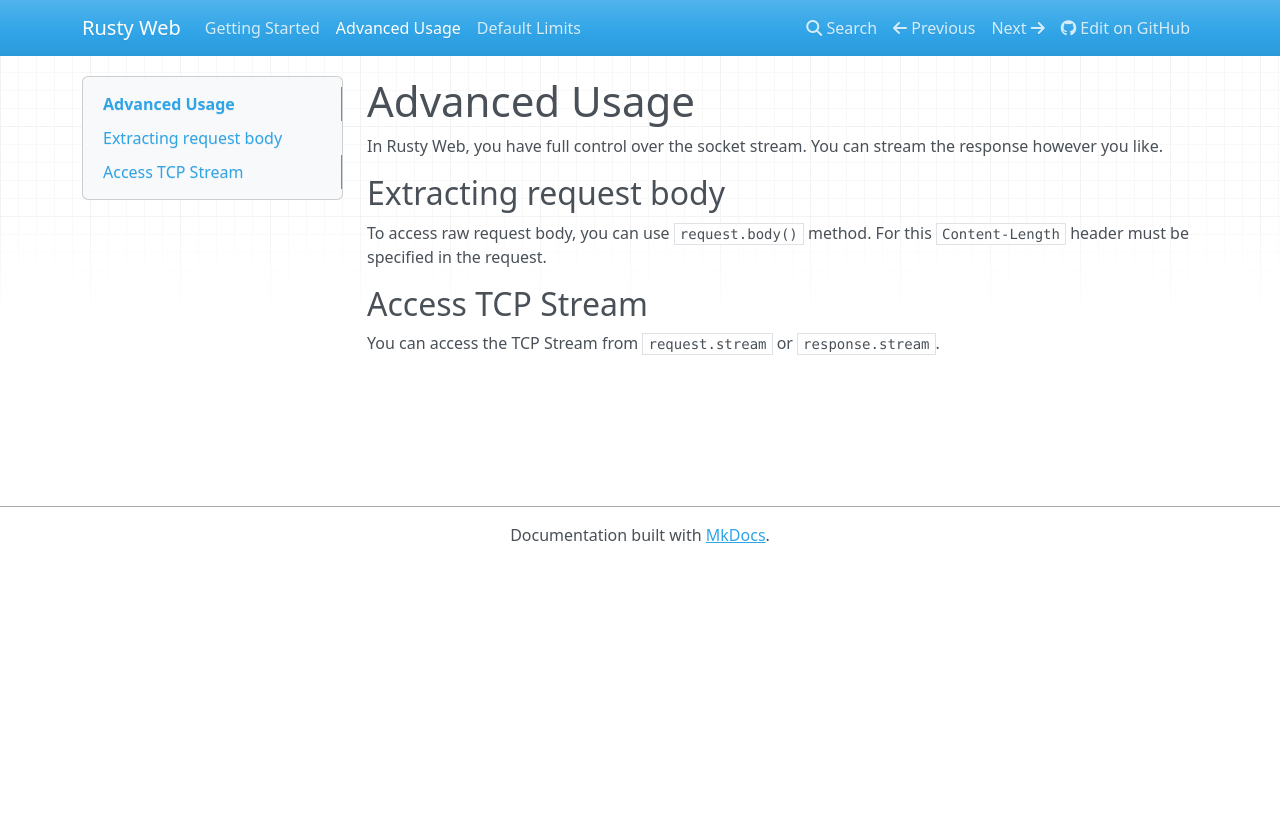
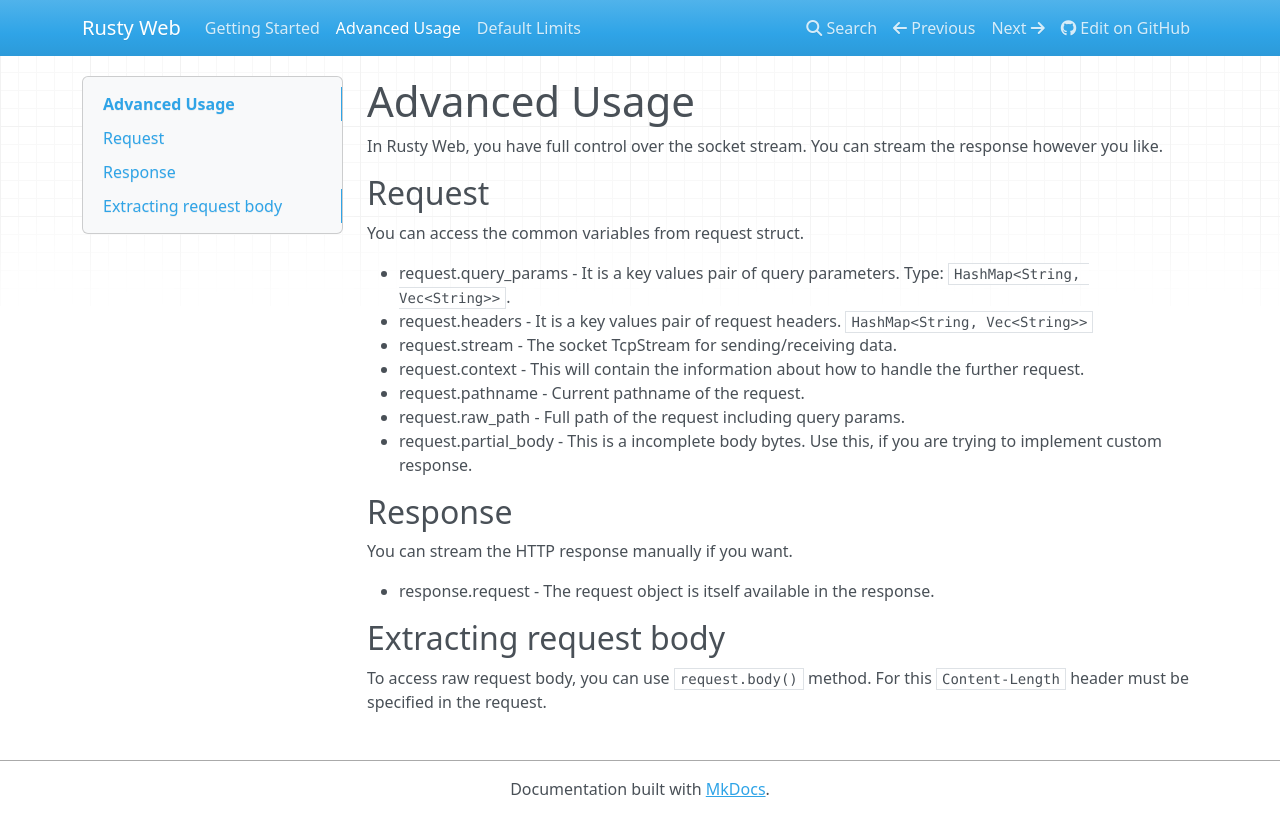
Before and after one commit to tejmagar/rusty-web, an MkDocs documentation site: the page built from docs/advanced/README.md, in a window 1280 px wide. Shown: the top 836 px of the page. Built offline with MkDocs 1.6.1, drawn with Linux system fonts in a browser that asks for light colours; nearby versions of some CDN libraries.

Commit message:
updated docs

```diff
--- a/docs/advanced/README.md
+++ b/docs/advanced/README.md
@@ -3,11 +3,25 @@
 In Rusty Web, you have full control over the socket stream. You can stream the response
 however you like.
 
+## Request
+
+You can access the common variables from request struct.
+
+* request.query_params - It is a key values pair of query parameters. Type: `HashMap<String, Vec<String>>`.
+* request.headers - It is a key values pair of request headers. `HashMap<String, Vec<String>>`
+* request.stream - The socket TcpStream for sending/receiving data.
+* request.context - This will contain the information about how to handle the further request.
+* request.pathname - Current pathname of the request.
+* request.raw_path - Full path of the request including query params.
+* request.partial_body - This is a incomplete body bytes. Use this, if you are trying to implement custom response.
+
+## Response
+
+You can stream the HTTP response manually if you want.
+
+* response.request - The request object is itself available in the response.
+
 ## Extracting request body
 
 To access raw request body, you can use `request.body()` method. For this `Content-Length` header must be specified in
 the request.
-
-## Access TCP Stream
-
-You can access the TCP Stream from `request.stream` or `response.stream`.
```
